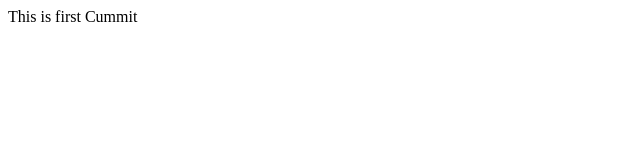
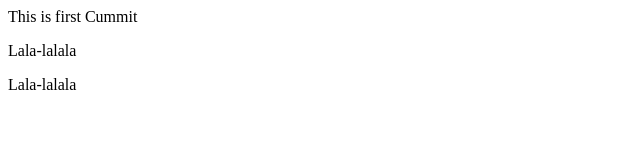
Before and after one commit to OlegOmel/home_work, a plain HTML site: page index.html in a window 1280 px wide. Shown: the whole page, without its empty margins (0-640 px from the left). Drawn offline with Linux system fonts and the light colour scheme.

Commit message:
modified index

```diff
--- a/index.html
+++ b/index.html
@@ -6,5 +6,7 @@
 </head>
 <body>
     This is first Cummit
+    <p> Lala-lalala</p>
+    <p> Lala-lalala</p>
 </body>
 </html>
```
